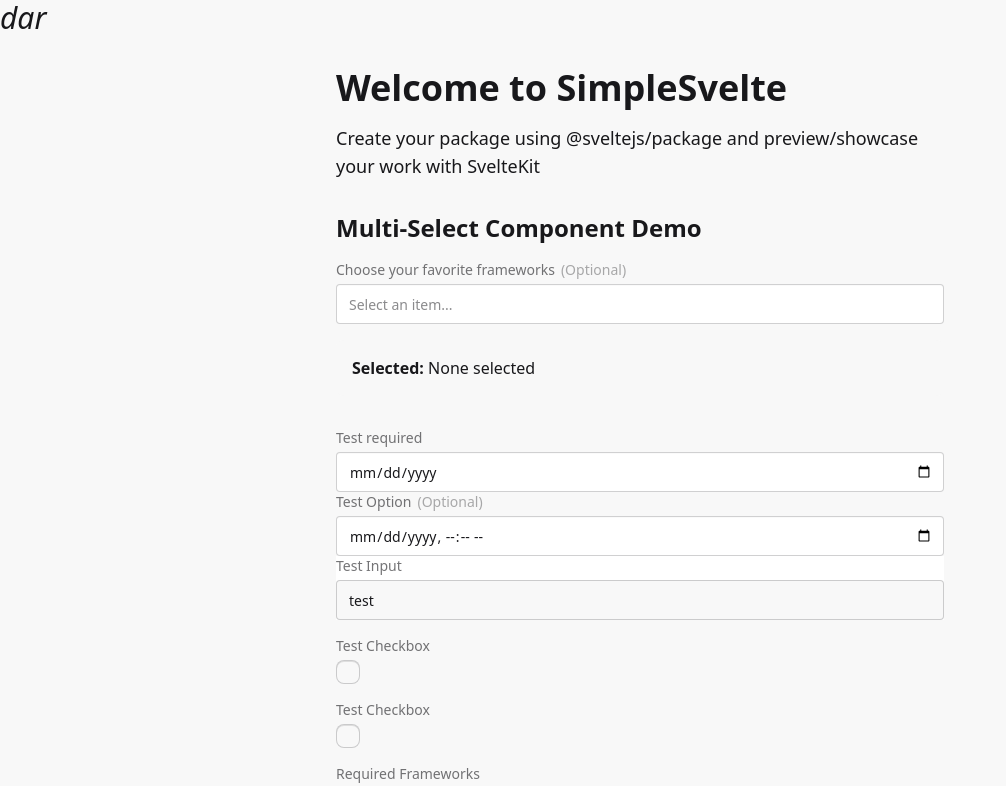
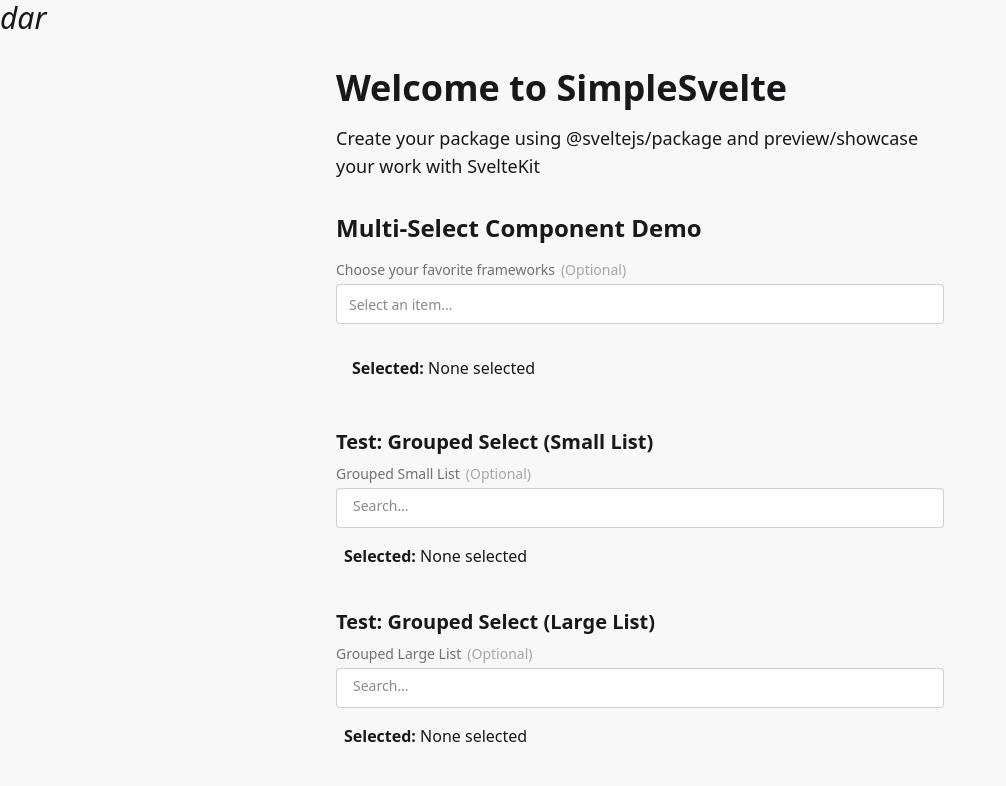
Before and after one commit to derekhearst/SimpleSvelte, a SvelteKit app: page / in a window 1280 px wide. Shown: the top 786 px of the page, without its empty margins (0-1006 px from the left). Built offline with nearby package versions, Linux system fonts and the light colour scheme.

Commit message:
feat: update version to 1.1.23 and enhance Select component with grouping support

```diff
--- a/package.json
+++ b/package.json
@@ -1,6 +1,6 @@
 {
 	"name": "simplesvelte",
-	"version": "1.1.22",
+	"version": "1.1.23",
 	"scripts": {
 		"dev": "bun vite dev",
 		"build": "bun vite build && bun run prepack",
--- a/src/lib/Input.svelte
+++ b/src/lib/Input.svelte
@@ -1,4 +1,5 @@
 <script lang="ts">
+	import { SvelteDate } from 'svelte/reactivity'
 	import Label from './Label.svelte'
 	type Props = {
 		value?: any
@@ -64,7 +65,7 @@
 				value = Number(newValue)
 			}
 		} else if (type == 'date') {
-			const date = new Date(newValue)
+			const date = new SvelteDate(newValue)
 			if (isNaN(date.getTime())) {
 				value = null
 			} else {
@@ -72,7 +73,7 @@
 				value = date
 			}
 		} else if (type == 'datetime-local') {
-			const date = new Date(newValue)
+			const date = new SvelteDate(newValue)
 			if (isNaN(date.getTime())) {
 				value = null
 			} else {
--- a/src/lib/Select.svelte
+++ b/src/lib/Select.svelte
@@ -5,6 +5,7 @@
 	type Option = {
 		value: any
 		label: any
+		group?: string
 		[key: string]: any // Allow additional properties
 	}
 
@@ -115,6 +116,34 @@
 		if (filter.length === 0) return items
 		return items.filter((item) => item.label.toLowerCase().includes(filter.toLowerCase()))
 	})
+
+	// Flatten filteredItems into a list with group headers and options for virtual scroll
+	type FlatListItem = { type: 'header'; group: string } | { type: 'option'; item: Option }
+	let flatList = $derived.by(() => {
+		const result: FlatListItem[] = []
+		const groups: Record<string, Option[]> = {}
+		const ungrouped: Option[] = []
+		for (const item of filteredItems) {
+			if (item.group) {
+				if (!groups[item.group]) groups[item.group] = []
+				groups[item.group].push(item)
+			} else {
+				ungrouped.push(item)
+			}
+		}
+		// Add ungrouped items first
+		for (const item of ungrouped) {
+			result.push({ type: 'option', item })
+		}
+		// Add grouped items with headers
+		for (const groupName of Object.keys(groups)) {
+			result.push({ type: 'header', group: groupName })
+			for (const item of groups[groupName]) {
+				result.push({ type: 'option', item })
+			}
+		}
+		return result
+	})
 	// Display text for the input placeholder/value
 	let displayText = $derived.by(() => {
 		if (multiple) {
@@ -134,14 +163,16 @@
 	const containerHeight = 320 // max-h-80 = 320px
 	const visibleCount = Math.ceil(containerHeight / itemHeight) + 2 // Add buffer items
 
-	// Calculate visible items based on scroll position
+	// Calculate visible items based on scroll position (for flatList)
 	let visibleItems = $derived.by(() => {
+		const total = flatList.length
 		const startIndex = Math.floor(scrollTop / itemHeight)
-		const endIndex = Math.min(startIndex + visibleCount, filteredItems.length)
+		const endIndex = Math.min(startIndex + visibleCount, total)
 		return {
 			startIndex: Math.max(0, startIndex),
 			endIndex,
-			items: filteredItems.slice(Math.max(0, startIndex), endIndex),
+			items: flatList.slice(Math.max(0, startIndex), endIndex),
+			total,
 		}
 	})
 
@@ -273,15 +304,23 @@
 					<li class="m-2 text-center text-sm text-gray-500">No items found</li>
 				{/if}
 
-				{#if filteredItems.length > 0}
-					<div class="relative max-h-80 overflow-y-auto" bind:this={scrollContainer} onscroll={handleScroll}>
+				{#if flatList.length > 0}
+					<div class="relative max-h-80 overflow-y-auto pr-2" bind:this={scrollContainer} onscroll={handleScroll}>
 						<!-- Virtual spacer for items before visible range -->
 						{#if visibleItems.startIndex > 0}
 							<div style="height: {visibleItems.startIndex * itemHeight}px;"></div>
 						{/if}
 
-						<!-- Render only visible items -->
-						{#each visibleItems.items as item (item.value)}
+						<!-- Render only visible items (headers and options) -->
+						{#each visibleItems.items as entry (entry.type === 'header' ? 'header-' + entry.group : entry.item.value)}
+							{#if entry.type === 'header'}
+								<li
+									class="bg-base-200 top-0 z-10 flex items-center justify-center px-2 text-lg font-bold text-gray-700"
+									style="height: {itemHeight}px;">
+									{entry.group}
+								</li>
+							{:else}
+								{@const item = entry.item}
 								{@const isSelected = isItemSelected(item.value)}
 								<li style="height: {itemHeight}px;">
 									<button
@@ -294,22 +333,21 @@
 											searchEL?.focus()
 										}}>
 										{#if multiple}
-										<!-- Checkbox for multi-select -->
 											<input
 												type="checkbox"
 												class="checkbox checkbox-sm !text-primary-content pointer-events-none"
 												checked={isSelected}
 												readonly />
 										{/if}
-
 										<span class="flex-1 text-left">{item.label}</span>
 									</button>
 								</li>
+							{/if}
 						{/each}
 
 						<!-- Virtual spacer for items after visible range -->
-						{#if visibleItems.endIndex < filteredItems.length}
-							<div style="height: {(filteredItems.length - visibleItems.endIndex) * itemHeight}px;"></div>
+						{#if visibleItems.endIndex < visibleItems.total}
+							<div style="height: {(visibleItems.total - visibleItems.endIndex) * itemHeight}px;"></div>
 						{/if}
 					</div>
 				{/if}
--- a/src/routes/+page.svelte
+++ b/src/routes/+page.svelte
@@ -10,6 +10,29 @@
 		{ value: 'angular', label: 'Angular' },
 		{ value: 'solid', label: 'SolidJS' },
 	]
+
+	// Grouped test data
+	let groupValueSmall = $state([])
+	let groupValueLarge = $state([])
+	const groupedOptionsSmall = [
+		{ value: 'a', label: 'Apple', group: 'Fruit' },
+		{ value: 'b', label: 'Banana', group: 'Fruit' },
+		{ value: 'c', label: 'Carrot', group: 'Vegetable' },
+		{ value: 'b1', label: 'Broccoli', group: 'Vegetable' },
+		{ value: 'w', label: 'Water', group: 'Drink' },
+		{ value: 'c2', label: 'Cola', group: 'Drink' },
+		{ value: 'x', label: 'Other (ungrouped)' },
+	]
+	// Large grouped list (100+ items, 5 groups)
+	const groupedOptionsLarge = Array.from({ length: 120 }, (_, i) => {
+		const groupNames = ['Alpha', 'Beta', 'Gamma', 'Delta', 'Epsilon']
+		const group = groupNames[i % groupNames.length]
+		return {
+			value: `item${i + 1}`,
+			label: `Item ${i + 1}`,
+			group: group,
+		}
+	})
 </script>
 
 <div class="container mx-auto max-w-2xl p-8">
@@ -35,6 +58,43 @@
 		</div>
 	</div>
 
+	<!-- Grouping Test Section -->
+	<div class="mb-8">
+		<h2 class="mb-2 text-xl font-semibold">Test: Grouped Select (Small List)</h2>
+		<Select
+			bind:value={groupValueSmall}
+			options={groupedOptionsSmall}
+			label="Grouped Small List"
+			name="grouped-small"
+			multiple />
+		<div class="bg-base-200 rounded-box mt-2 p-2">
+			<strong>Selected:</strong>
+			{#if Array.isArray(groupValueSmall) && groupValueSmall.length > 0}
+				{groupValueSmall.join(', ')}
+			{:else}
+				None selected
+			{/if}
+		</div>
+	</div>
+
+	<div class="mb-8">
+		<h2 class="mb-2 text-xl font-semibold">Test: Grouped Select (Large List)</h2>
+		<Select
+			bind:value={groupValueLarge}
+			options={groupedOptionsLarge}
+			label="Grouped Large List"
+			name="grouped-large"
+			multiple />
+		<div class="bg-base-200 rounded-box mt-2 p-2">
+			<strong>Selected:</strong>
+			{#if Array.isArray(groupValueLarge) && groupValueLarge.length > 0}
+				{groupValueLarge.join(', ')}
+			{:else}
+				None selected
+			{/if}
+		</div>
+	</div>
+
 	<Input type="date" name="test" required label="Test required" />
 
 	<Input type="datetime-local" name="test" label="Test Option" />
```
Lines whose indentation alone changed are shown as unchanged.
